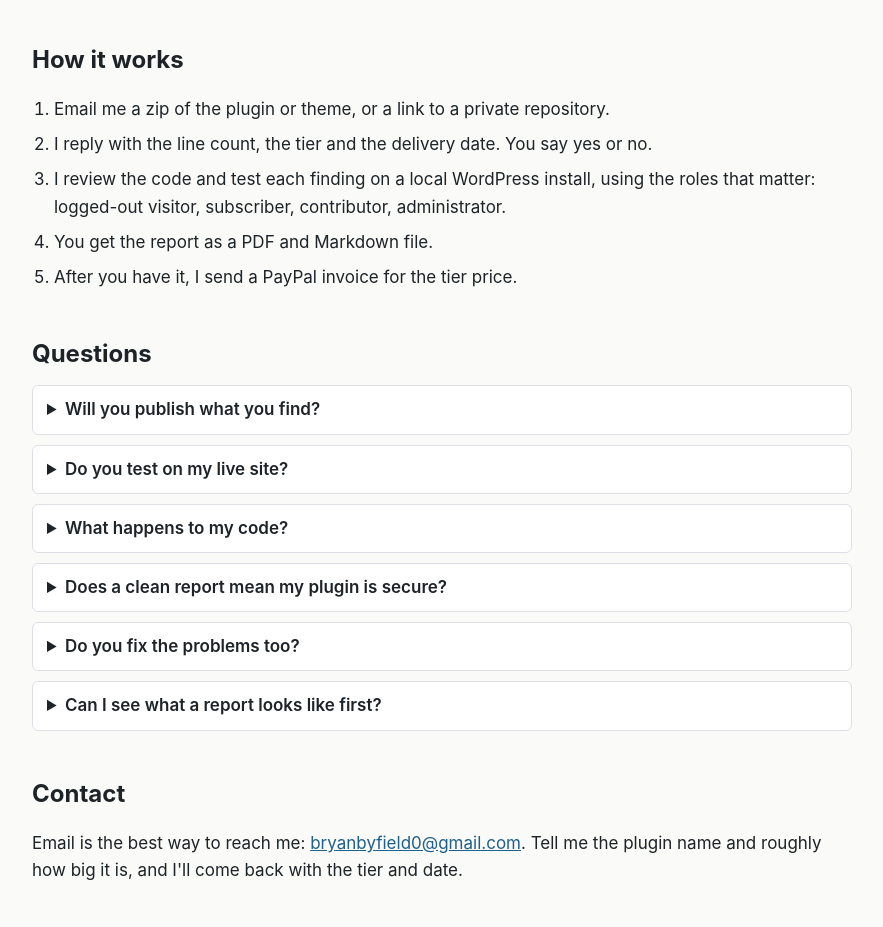
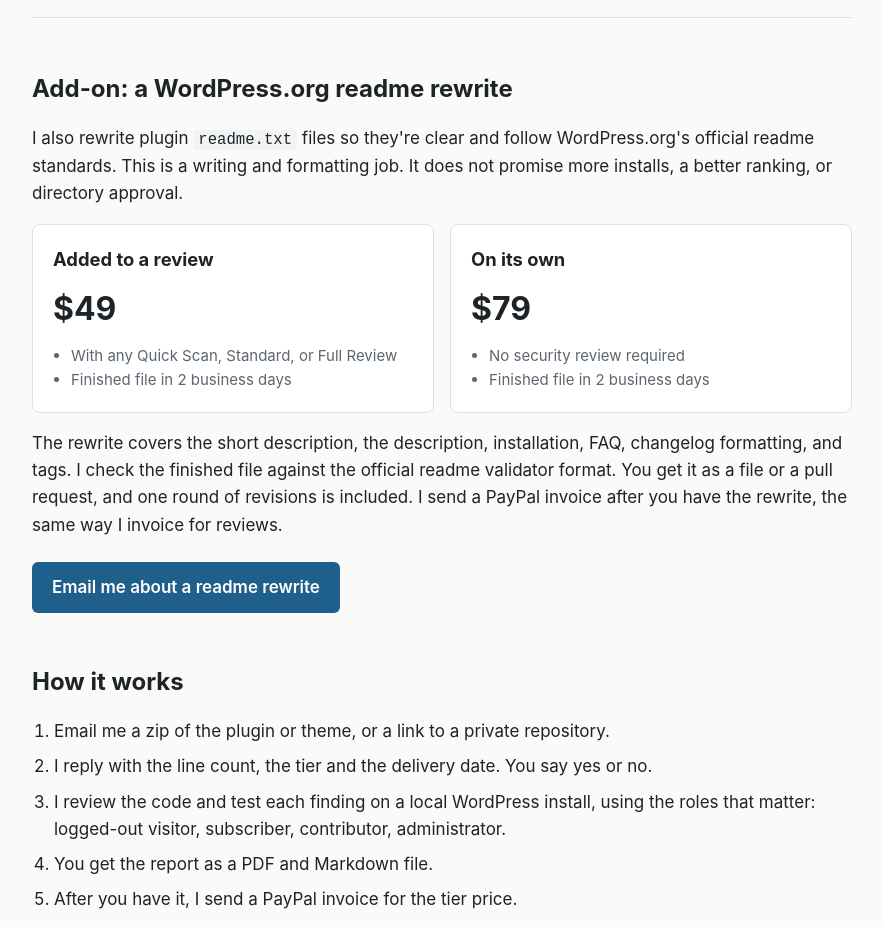
Before and after one commit to bryanbyfield0-creator/wp-security-review, a plain HTML site: page index.html in a window 1280 px wide. Shown: the part 1870-2797 px from the top of the page, without its empty margins (198-1081 px from the left). Drawn offline with Linux system fonts and the light colour scheme.

Commit message:
Add WordPress.org readme rewrite as a paid add-on
Offer a clearly separate readme rewrite: $79 standalone, or $49 with any security review, paid by PayPal invoice after delivery.

```diff
--- a/index.html
+++ b/index.html
@@ -10,7 +10,7 @@
 <body>
 <header class="top"><div class="wrap">
   <a class="brand" href="./">Bryan Byfield</a>
-  <nav><a href="#what">What I check</a><a href="#pricing">Pricing</a><a href="#how">How it works</a><a href="sample-report/">Sample report</a><a href="#contact">Contact</a></nav>
+  <nav><a href="#what">What I check</a><a href="#pricing">Pricing</a><a href="#readme">Readme rewrite</a><a href="#how">How it works</a><a href="sample-report/">Sample report</a><a href="#contact">Contact</a></nav>
 </div></header>
 
 <main class="wrap">
@@ -64,6 +64,32 @@
   <div class="note"><strong>No upfront cost, no checkout.</strong> I send a PayPal invoice after you have the report. There is nothing to pay to get started.</div>
 </section>
 
+
+<section id="readme">
+  <h2>Add-on: a WordPress.org readme rewrite</h2>
+  <p>I also rewrite plugin <code>readme.txt</code> files so they're clear and follow WordPress.org's official readme standards. This is a writing and formatting job. It does not promise more installs, a better ranking, or directory approval.</p>
+  <div class="tiers">
+    <div class="tier">
+      <h3>Added to a review</h3>
+      <div class="price">$49</div>
+      <ul>
+        <li>With any Quick Scan, Standard, or Full Review</li>
+        <li>Finished file in 2 business days</li>
+      </ul>
+    </div>
+    <div class="tier">
+      <h3>On its own</h3>
+      <div class="price">$79</div>
+      <ul>
+        <li>No security review required</li>
+        <li>Finished file in 2 business days</li>
+      </ul>
+    </div>
+  </div>
+  <p>The rewrite covers the short description, the description, installation, FAQ, changelog formatting, and tags. I check the finished file against the official readme validator format. You get it as a file or a pull request, and one round of revisions is included. I send a PayPal invoice after you have the rewrite, the same way I invoice for reviews.</p>
+  <a class="btn" href="mailto:bryanbyfield0@gmail.com?subject=WordPress.org%20readme%20rewrite">Email me about a readme rewrite</a>
+</section>
+
 <section id="how">
   <h2>How it works</h2>
   <ol class="steps">
@@ -83,11 +109,12 @@
   <details><summary>Does a clean report mean my plugin is secure?</summary><p>No. It's a point-in-time review of the version you send me, not a certification or a guarantee. The report states the scope, and I'll say plainly if something is outside it.</p></details>
   <details><summary>Do you fix the problems too?</summary><p>The review includes a suggested fix for every finding. Applying them is up to you, and I'll recheck your changes once, as described above. If you'd like me to make the fixes, email me and I'll quote it separately.</p></details>
   <details><summary>Can I see what a report looks like first?</summary><p>Yes: <a href="sample-report/">the sample report</a> is a review of a demo plugin I wrote myself, with deliberately planted bugs, so no real plugin or person is involved. The <a href="https://github.com/bryanbyfield0-creator/wp-security-review">demo plugin, the fixed version and the check script</a> are public.</p></details>
+  <details><summary>Can I get a readme rewrite without a security review?</summary><p>Yes. The rewrite is $79 on its own, or $49 when you add it to any security review. Email me the current <code>readme.txt</code> and I'll confirm the date. Turnaround is 2 business days, and one round of revisions is included. This does not promise more installs, a better ranking, or directory approval.</p></details>
 </section>
 
 <section id="contact">
   <h2>Contact</h2>
-  <p>Email is the best way to reach me: <a href="mailto:bryanbyfield0@gmail.com?subject=Plugin%20security%20review">bryanbyfield0@gmail.com</a>. Tell me the plugin name and roughly how big it is, and I'll come back with the tier and date.</p>
+  <p>Email is the best way to reach me: <a href="mailto:bryanbyfield0@gmail.com?subject=Plugin%20security%20review">bryanbyfield0@gmail.com</a>. For a security review, tell me the plugin name and roughly how big it is, and I'll come back with the tier and date. For a readme rewrite, send the current <code>readme.txt</code>.</p>
 </section>
 </main>
 
--- a/style.css
+++ b/style.css
@@ -35,3 +35,5 @@ ol.steps li{margin:8px 0}
 details{background:#fff;border:1px solid var(--line);border-radius:6px;padding:10px 14px;margin:10px 0}
 summary{cursor:pointer;font-weight:600}
 @media(max-width:600px){h1{font-size:1.7rem}nav a{margin-left:12px}}
+
+#readme{margin-top:8px;padding-top:8px;border-top:1px solid var(--line)}
```
Also changed, not shown: 1 other file.
